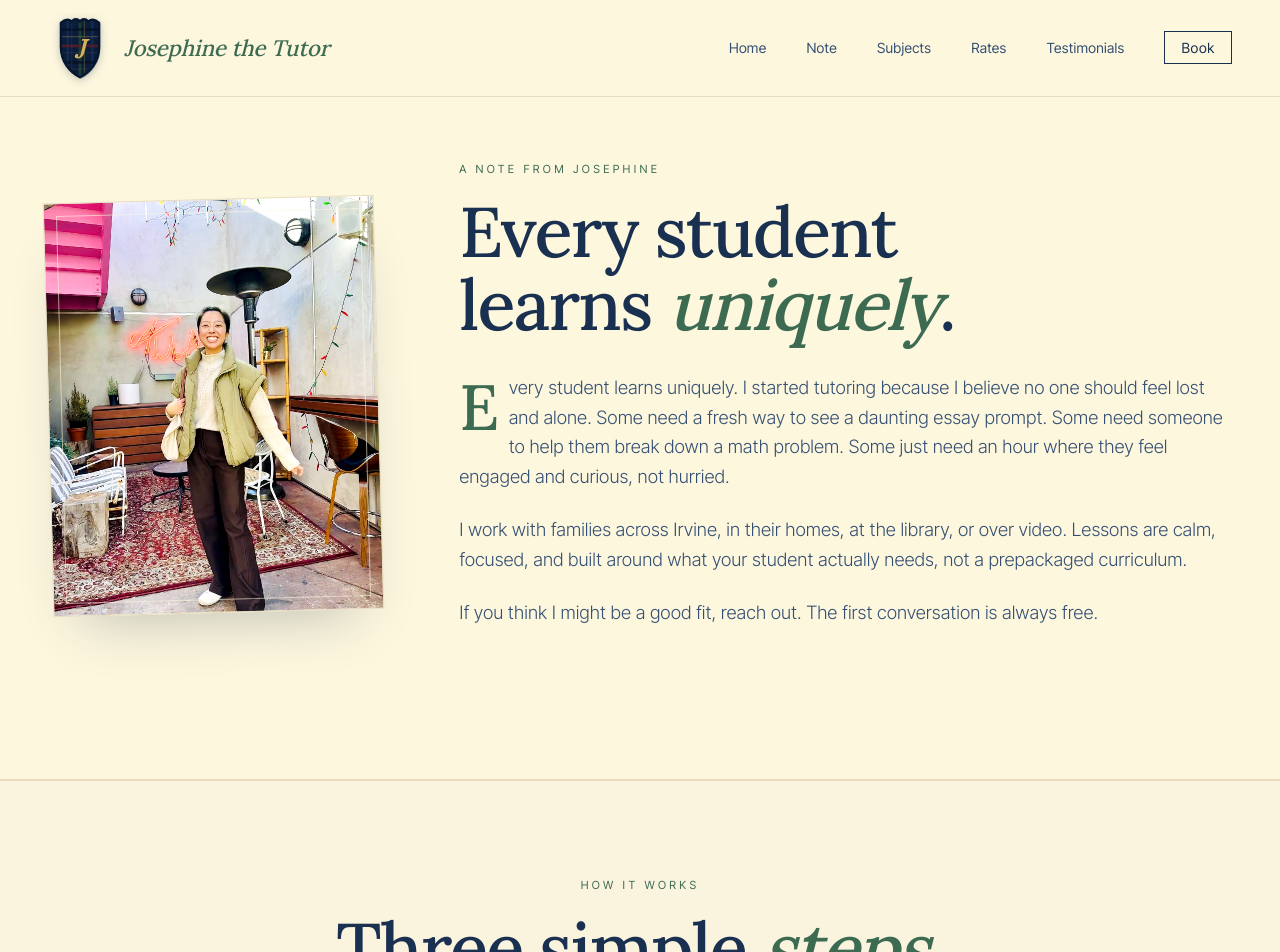
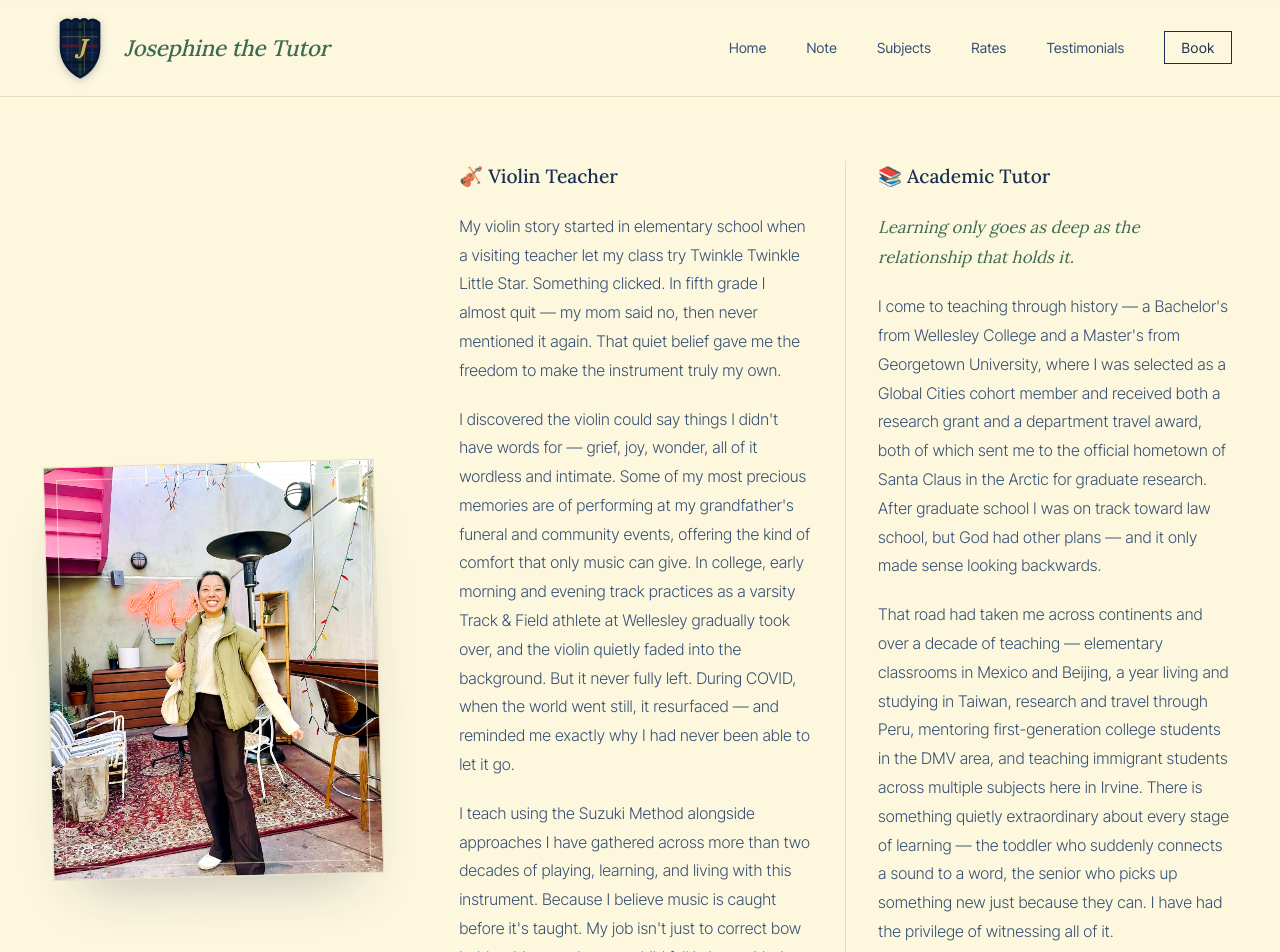
Before and after one commit to patrickparagas1/josephine-tutoring, a Next.js app: page /about in a window 1280 px wide. Shown: the top 952 px of the page. Built offline with nearby package versions, Linux system fonts and the light colour scheme.

Commit message:
Replace About page content with two-column bio layout (Violin Teacher + Academic Tutor)

```diff
--- a/app/globals.css
+++ b/app/globals.css
@@ -601,6 +601,50 @@ section {
   padding: 0.4rem 0.6rem 0 0;
   color: var(--accent);
   font-weight: 500;
+}
+
+/* ABOUT BIOS */
+.about-bios {
+  display: flex;
+  flex-direction: row;
+  gap: 0;
+  align-items: flex-start;
+}
+.bio-col {
+  flex: 1;
+  padding: 0 2rem;
+}
+.bio-col:first-child {
+  padding-left: 0;
+}
+.bio-col:last-child {
+  padding-right: 0;
+}
+.bio-divider {
+  width: 1px;
+  align-self: stretch;
+  background: var(--line);
+  flex-shrink: 0;
+}
+.bio-label {
+  font-family: var(--font-fraunces), serif;
+  font-size: 1.2rem;
+  font-weight: 500;
+  color: var(--navy);
+  margin-bottom: 1.25rem;
+}
+.bio-col p {
+  font-size: 1rem;
+  color: var(--ink-soft);
+  line-height: 1.8;
+  margin-bottom: 1.25rem;
+  font-weight: 300;
+}
+.bio-opener {
+  font-style: italic;
+  color: var(--accent) !important;
+  font-family: var(--font-fraunces), serif;
+  font-size: 1.05rem !important;
 }
 
 /* SERVICES */
@@ -1217,6 +1261,9 @@ footer em,
   section { padding: 4rem 1.5rem; }
   .about-grid { grid-template-columns: 1fr; gap: 3rem; }
   .about-portrait-wrap { width: 100%; max-width: 320px; margin: 0 auto; }
+  .about-bios { flex-direction: column; gap: 2.5rem; }
+  .bio-col { padding: 0; }
+  .bio-divider { width: 100%; height: 1px; align-self: auto; }
   .services-grid { grid-template-columns: 1fr; }
   .rate-row { grid-template-columns: 1fr; gap: 0.5rem; }
   .rate-price { font-size: 1.5rem; }
--- a/components/About.tsx
+++ b/components/About.tsx
@@ -17,30 +17,77 @@ export default function About() {
             />
           </div>
         </div>
-        <div className="about-text-col">
-          <div className="section-eyebrow">A note from Josephine</div>
-          <h2 className="section-title">
-            Every student
-            <br />
-            learns <em>uniquely</em>.
-          </h2>
-          <div className="about-intro">
+
+        <div className="about-bios">
+          {/* Bio 2 — Violin Teacher — LEFT */}
+          <div className="bio-col">
+            <div className="bio-label">🎻 Violin Teacher</div>
             <p>
-              Every student learns uniquely. I started tutoring because I
-              believe no one should feel lost and alone. Some need a fresh
-              way to see a daunting essay prompt. Some need someone to help
-              them break down a math problem. Some just need an hour where
-              they feel engaged and curious, not hurried.
+              My violin story started in elementary school when a visiting
+              teacher let my class try Twinkle Twinkle Little Star. Something
+              clicked. In fifth grade I almost quit — my mom said no, then
+              never mentioned it again. That quiet belief gave me the freedom
+              to make the instrument truly my own.
             </p>
             <p>
-              I work with families across Irvine, in their homes, at the
-              library, or over video. Lessons are calm, focused, and built
-              around what your student actually needs, not a prepackaged
-              curriculum.
+              I discovered the violin could say things I didn&apos;t have
+              words for — grief, joy, wonder, all of it wordless and intimate.
+              Some of my most precious memories are of performing at my
+              grandfather&apos;s funeral and community events, offering the
+              kind of comfort that only music can give. In college, early
+              morning and evening track practices as a varsity Track &amp;
+              Field athlete at Wellesley gradually took over, and the violin
+              quietly faded into the background. But it never fully left.
+              During COVID, when the world went still, it resurfaced — and
+              reminded me exactly why I had never been able to let it go.
             </p>
             <p>
-              If you think I might be a good fit, reach out. The first
-              conversation is always free.
+              I teach using the Suzuki Method alongside approaches I have
+              gathered across more than two decades of playing, learning, and
+              living with this instrument. Because I believe music is caught
+              before it&apos;s taught. My job isn&apos;t just to correct bow
+              hold — it&apos;s to make your child fall in love with the sound
+              they&apos;re capable of making.
+            </p>
+          </div>
+
+          <div className="bio-divider" />
+
+          {/* Bio 1 — Academic Tutor — RIGHT */}
+          <div className="bio-col">
+            <div className="bio-label">📚 Academic Tutor</div>
+            <p className="bio-opener">
+              Learning only goes as deep as the relationship that holds it.
+            </p>
+            <p>
+              I come to teaching through history — a Bachelor&apos;s from
+              Wellesley College and a Master&apos;s from Georgetown University,
+              where I was selected as a Global Cities cohort member and
+              received both a research grant and a department travel award,
+              both of which sent me to the official hometown of Santa Claus in
+              the Arctic for graduate research. After graduate school I was on
+              track toward law school, but God had other plans — and it only
+              made sense looking backwards.
+            </p>
+            <p>
+              That road had taken me across continents and over a decade of
+              teaching — elementary classrooms in Mexico and Beijing, a year
+              living and studying in Taiwan, research and travel through Peru,
+              mentoring first-generation college students in the DMV area, and
+              teaching immigrant students across multiple subjects here in
+              Irvine. There is something quietly extraordinary about every
+              stage of learning — the toddler who suddenly connects a sound to
+              a word, the senior who picks up something new just because they
+              can. I have had the privilege of witnessing all of it.
+            </p>
+            <p>
+              I offer personalized support in core subjects, ISEE/SSAT test
+              prep, college application prep, and success-building skills —
+              both in-person and online.
+            </p>
+            <p>
+              At the end of the day, the subject is just the doorway. You are
+              who I&apos;m here for.
             </p>
           </div>
         </div>
```
